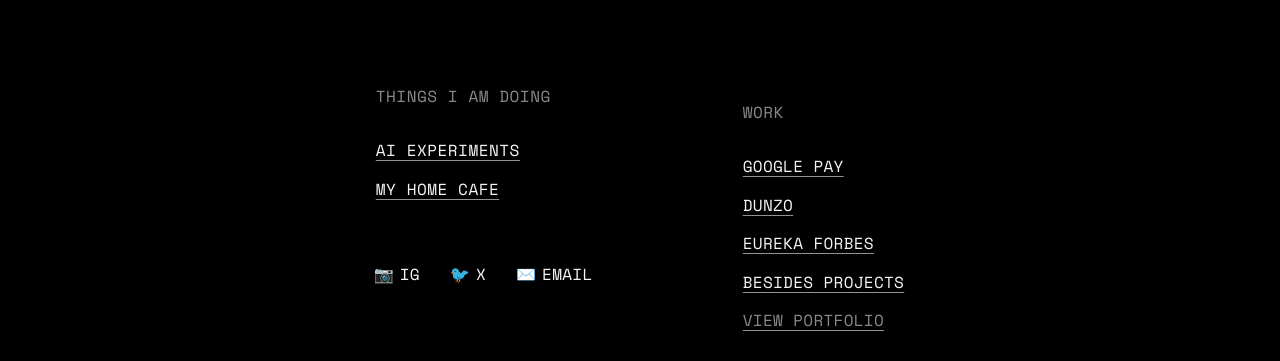
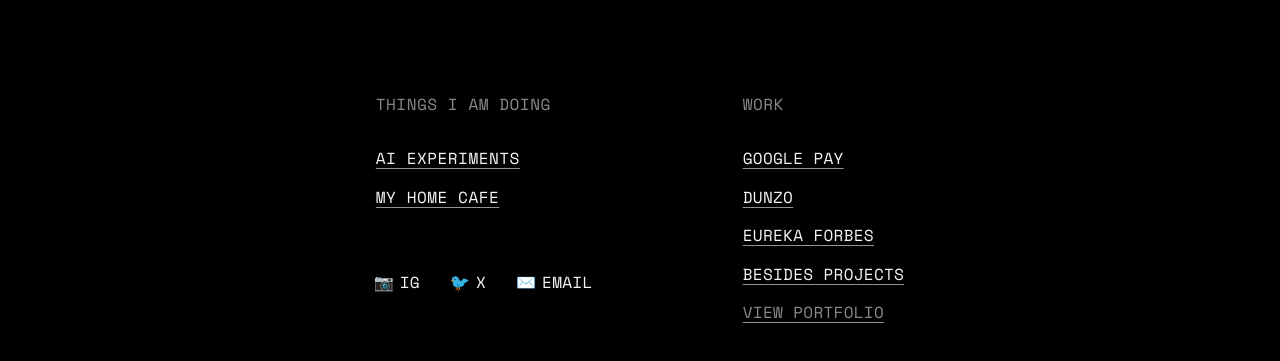
Before and after one commit to tejasvisoi/tejasvisoi.github.io, a plain HTML site: page index.html in a window 1280 px wide. Shown: the part 439-800 px from the top of the page. Drawn offline with nearby package versions, Linux system fonts and the light colour scheme; a web font is replaced by a local one.

Commit message:
User layout adjustments: remove padding, add space-between, adjust past-work spacing

```diff
--- a/styles.css
+++ b/styles.css
@@ -104,7 +104,6 @@
     align-items: flex-start;
     width: 100%;
     max-width: 1200px; /* Increased from 1000px to match title width */
-    padding: 0 40px; /* Added 40px padding left and right */
 }
 
 /* Sections */
@@ -114,6 +113,8 @@
     min-height: 200px;
     position: relative;
     align-items: flex-start;
+    justify-content: space-between;
+    height: -webkit-fill-available;
 }
 
 /* Visit Tracker */
@@ -181,7 +182,7 @@
 /* Past Work Section */
 .past-work {
     text-align: left;
-    margin-top: 1rem; /* Add same spacing as Things I am doing section */
+
 }
 
 .past-work-title {
```
